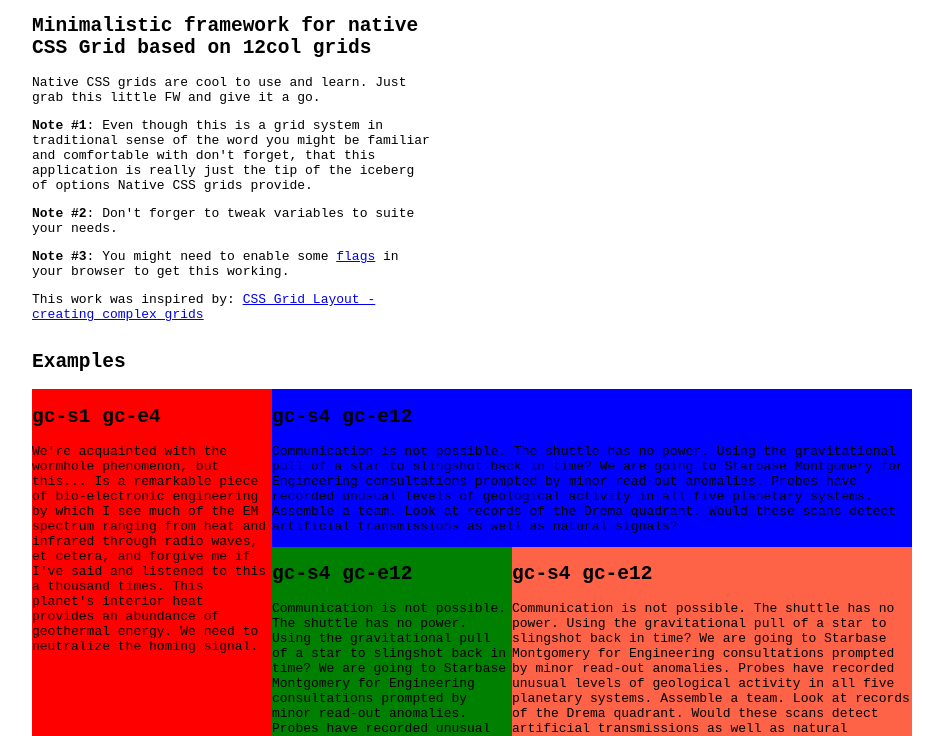
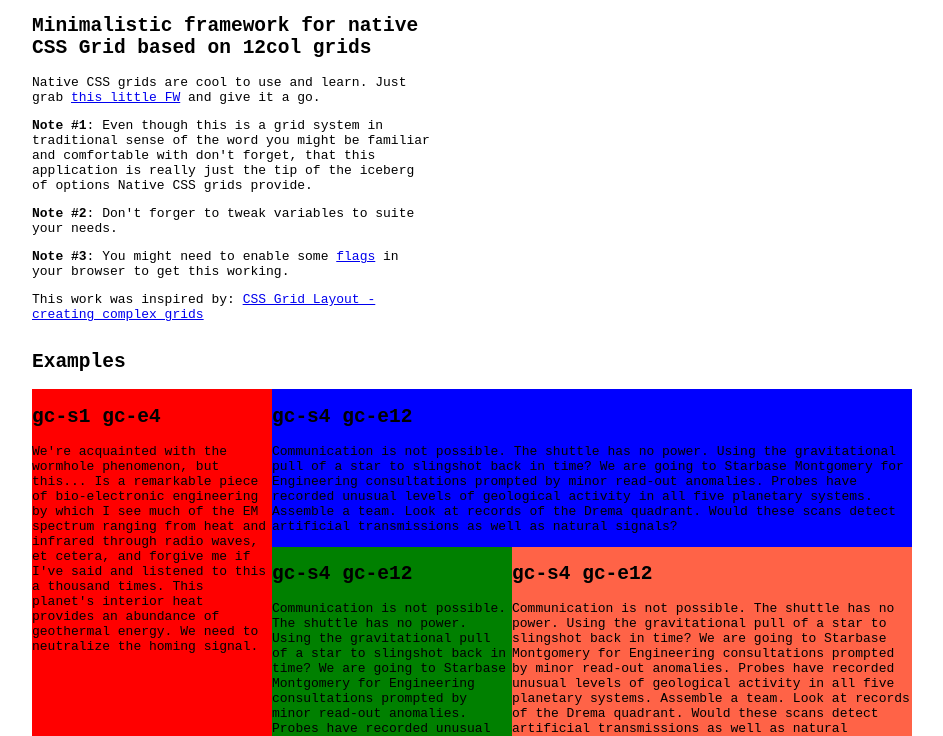
Before and after one commit to vlad-saling/Le-co-Grid, a website: page example.html in a window 1280 px wide. Shown: the part 58-794 px from the top of the page, without its empty margins (128-1071 px from the left). Drawn offline with Linux system fonts and the light colour scheme.

Commit message:
adding link to css

```diff
--- a/example.html
+++ b/example.html
@@ -20,7 +20,7 @@
         <h2>Minimalistic framework for native CSS Grid based on 12col grids</h2>
 
         <p>
-            Native CSS grids are cool to use and learn. Just grab this little FW and give it a go.
+            Native CSS grids are cool to use and learn. Just grab <a href="https://raw.githubusercontent.com/vlad-saling/css-grid/master/dist/grid.css">this little FW</a> and give it a go.
         </p>
         <p>
             <b>Note #1</b>: Even though this is a grid system in traditional sense of the word you might be familiar and
```
